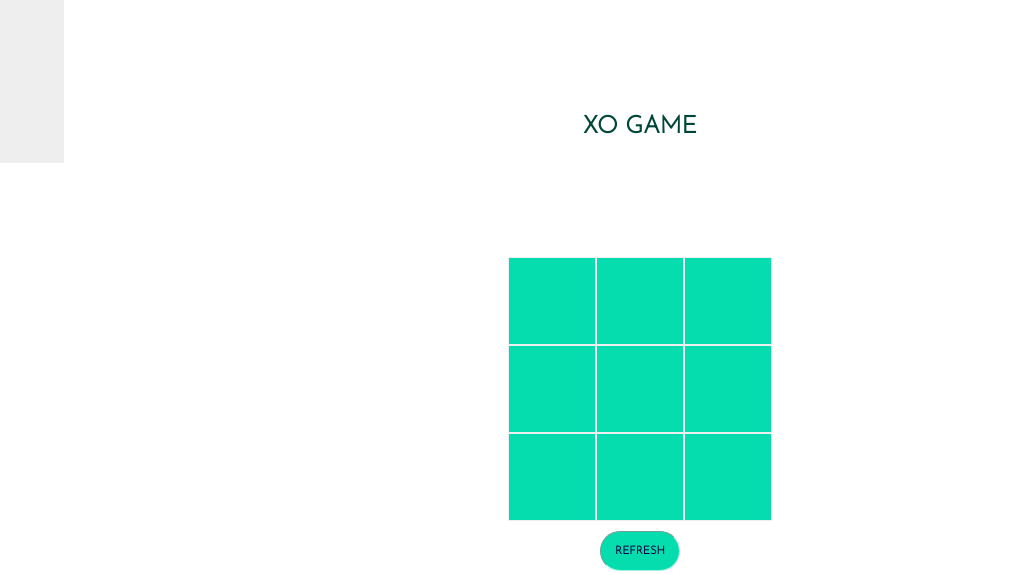
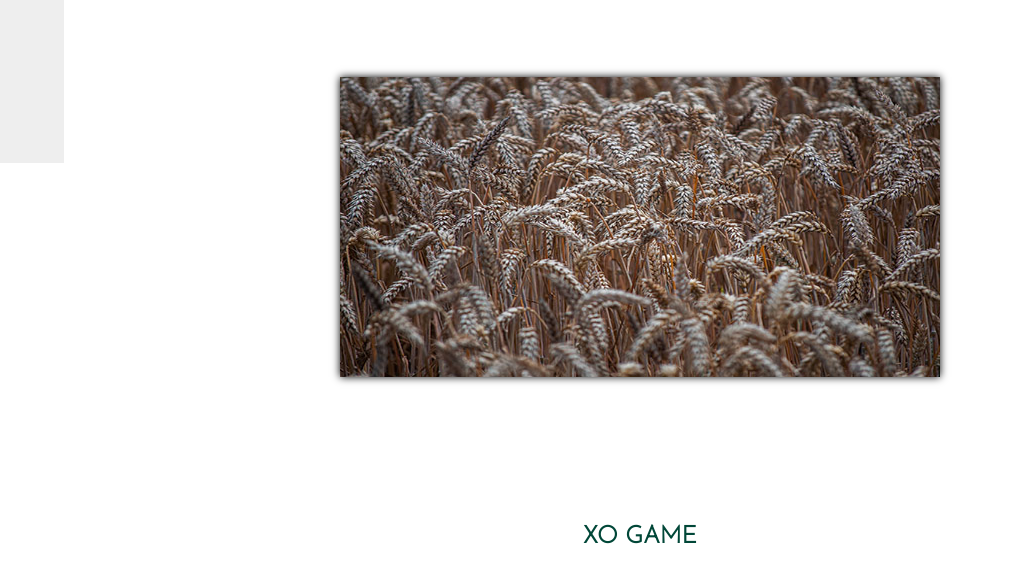
Before and after one commit to IvanaPopovicVanja/FatCat, a plain HTML site: page index.html in a window 1280 px wide. Shown: the part 637-1211 px from the top of the page, without its empty margins (0-1036 px from the left). Drawn offline with Linux system fonts and the light colour scheme.

Commit message:
added slider

```diff
--- a/index.html
+++ b/index.html
@@ -64,7 +64,9 @@
             <div class="right-box effect">
             </div>
         </div>
-
+        <div class="slider">
+            <img class="slide" src="img/art1.jpg" alt="">
+        </div>
         <!-- XO -->
         <div class="xo">
         <h2>XO GAME</h2>
--- a/main.css
+++ b/main.css
@@ -86,6 +86,16 @@ li a:hover{
 h1 {
     text-align: center;
     margin-bottom: 40px;
+}
+.slider {
+    width: 600px;
+    height: 300px;
+    margin: 5rem auto;
+    box-shadow: 0 0 8px;
+}
+.slider > img {
+    width: 600px;
+    height: 300px;
 }
 h2 {
     grid-column: 2 / 3;
--- a/main.js
+++ b/main.js
@@ -44,6 +44,22 @@ function hamMenu() {
   }
 }
 /*hamMenu end */
+
+
+/* Slider */
+var img = document.querySelector('.slide');
+var counter = 1;
+
+var loop = setInterval(function() {
+  counter++;//2
+  if(counter === 4){
+    counter = 1;
+  }
+  img.setAttribute('src','img/art'+counter+'.jpg');
+}, 2000)
+
+
+/* Slider End */
 /* XO */
 
    var box = document.querySelector('.box');
@@ -112,7 +128,6 @@ setTimeout(function () {
 }, 4000)
 setTimeout(startLights,6000)
 }
-
 /* Traffic lights end */
 /*  Form */
 var username = document.querySelector('input[type="text"]');
```
Also changed, not shown: img/art1.jpg (added), img/art2.jpg (added), img/art3.jpg (added), img/art5.jpg (added), img/wather.jpg (added), 2 other files.
